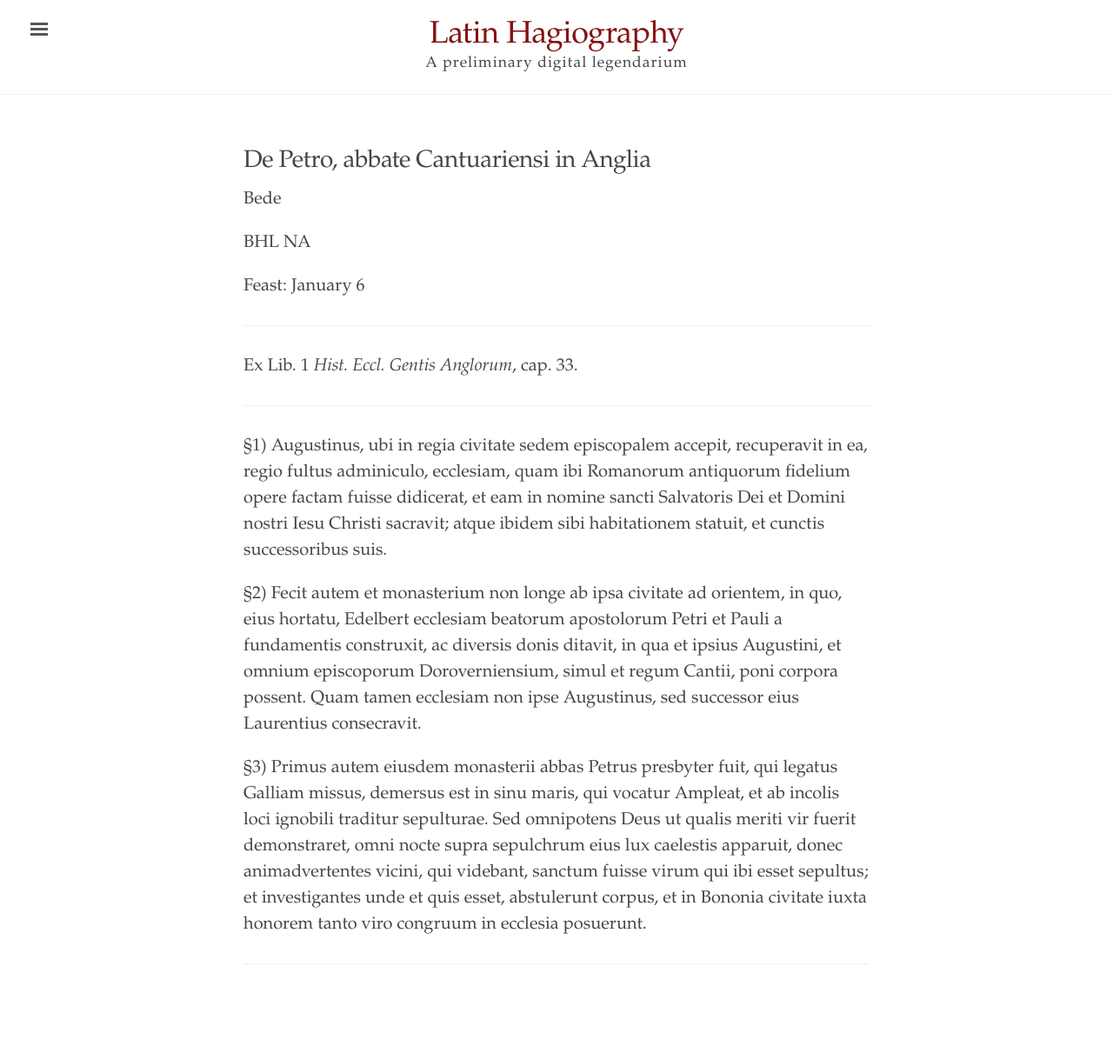
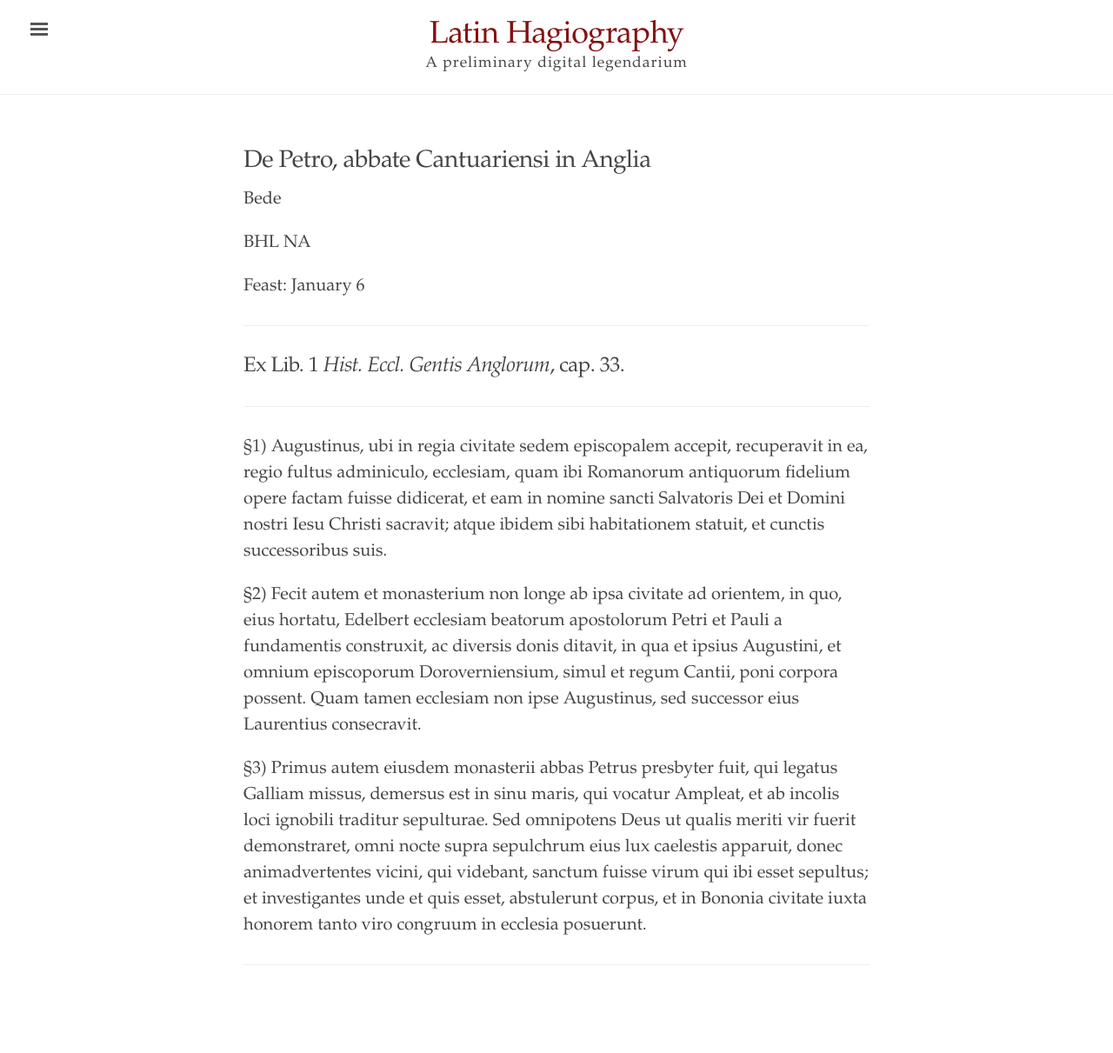
Before and after one commit to cjkoepke1/latin-hagiography, a Jekyll site: the page built from _texts/de-petro-cantuariensi.md, in a window 1280 px wide. Shown: the whole page at 87% size. Built offline with Jekyll 4.4.1, drawn with Linux system fonts in a browser that asks for light colours.

Commit message:
Made header

```diff
--- a/_texts/de-petro-cantuariensi.md
+++ b/_texts/de-petro-cantuariensi.md
@@ -10,7 +10,7 @@ source: Acta Sanctorum ex Lib. 1 Hist. Eccl. Gentis Anglorum
 
 ---
 
-Ex Lib. 1 *Hist. Eccl. Gentis Anglorum*, cap. 33.
+## Ex Lib. 1 *Hist. Eccl. Gentis Anglorum*, cap. 33.
 
 ---
 
```
